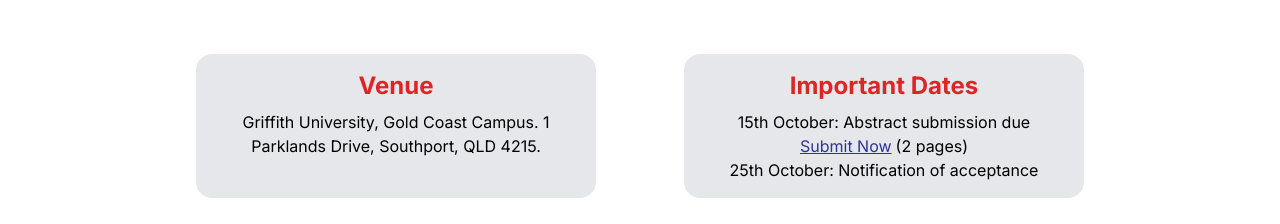
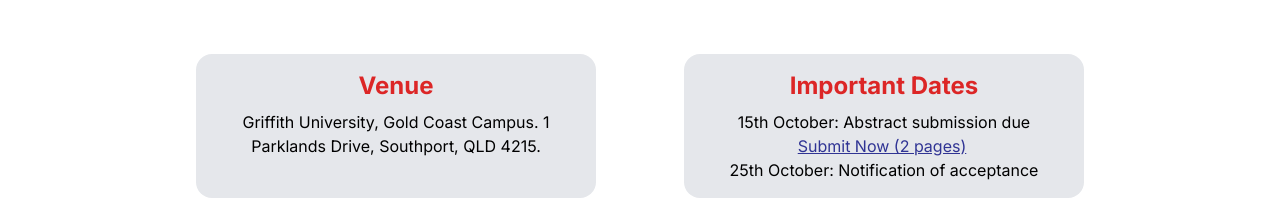
Before and after one commit to AnhisCode/bio4apps, a Next.js app: page / in a window 1280 px wide. Shown: the part 804-1028 px from the top of the page. Built offline with nearby package versions, Linux system fonts and the light colour scheme.

Commit message:
why is the form link not appearing?

```diff
--- a/app/page.tsx
+++ b/app/page.tsx
@@ -116,9 +116,8 @@
                                             className={"underline text-blue mr-1"}
                                             target="_blank"
                             >
-                                Submit Now
+                                Submit Now (2 pages)
                             </Link>
-                                (2 pages)
                             </div>
                             <p>
                                 25th October: Notification of acceptance
```
